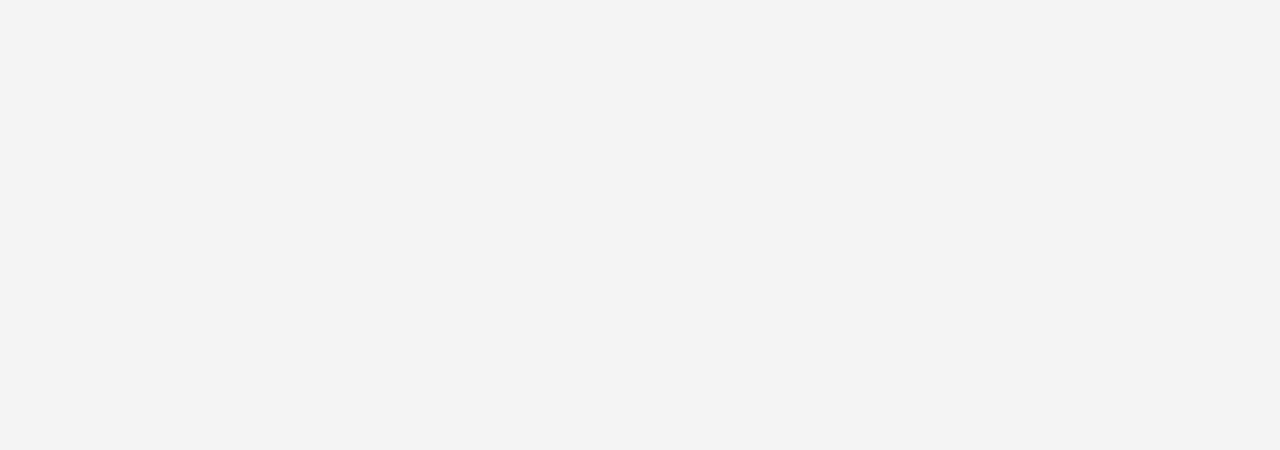
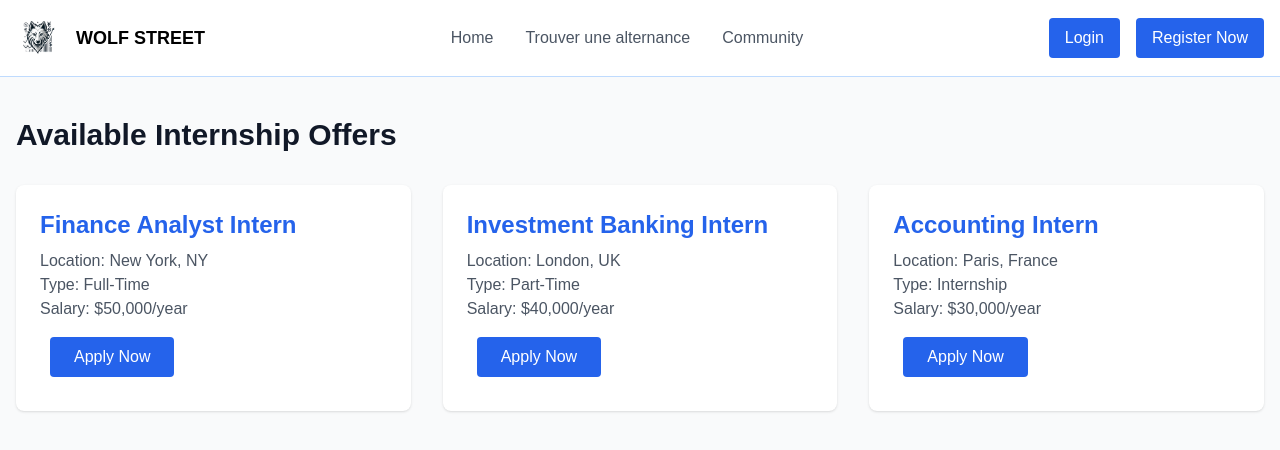
Before and after one commit to hichem-bouzourine/Tinder-Recruitment, a React (Vite) app in the folder frontend/: page /offers in a window 1280 px wide. Before the commit this address had no page. Shown: the top 450 px of the page. Built offline with nearby package versions, Linux system fonts and the light colour scheme.

Commit message:
page d'offre sans DB

```diff
--- a/frontend/src/App.jsx
+++ b/frontend/src/App.jsx
@@ -2,7 +2,7 @@
 import { BrowserRouter, Routes, Route } from 'react-router-dom';
 import Home from './pages/Home';
 import Dashboard from './pages/Dashboard';
-// import Offers from './pages/Offers';
+import Offers from './pages/Offers';
 import Login from './pages/Login';
 import Register from './pages/Register';
 // import NotFound from './components/Not-found';
@@ -13,7 +13,7 @@ function App() {
       <Routes>
         <Route path="/" element={<Home />} />
         <Route path="/dashboard" element={<Dashboard />} />
-        {/* <Route path="/offers" element={<Offers />} /> */}
+        <Route path="/offers" element={<Offers />} />
         <Route path="/login" element={<Login />} />
         <Route path="/register" element={<Register />} />
         {/* <Route path="*" element={<NotFound />} /> */}
--- a/frontend/src/pages/Offers.jsx
+++ b/frontend/src/pages/Offers.jsx
@@ -0,0 +1,37 @@
+// src/pages/Offers.jsx
+import React from 'react';
+import Navbar from '../components/Navbar';
+
+function Offers() {
+    // 假设有一些职位数据，后续可以从 API 获取
+    const offers = [
+        { id: 1, title: "Finance Analyst Intern", location: "New York, NY", type: "Full-Time", salary: "$50,000/year" },
+        { id: 2, title: "Investment Banking Intern", location: "London, UK", type: "Part-Time", salary: "$40,000/year" },
+        { id: 3, title: "Accounting Intern", location: "Paris, France", type: "Internship", salary: "$30,000/year" },
+    ];
+
+    return (
+        <div className="bg-gray-50 min-h-screen">
+            <Navbar />
+            <div className="container mx-auto px-4 py-10">
+                <h1 className="text-3xl font-bold text-gray-900 mb-8">Available Internship Offers</h1>
+
+                <div className="grid gap-8 md:grid-cols-2 lg:grid-cols-3">
+                    {offers.map((offer) => (
+                        <div key={offer.id} className="bg-white p-6 rounded-lg shadow hover:shadow-lg transition duration-300">
+                            <h2 className="text-2xl font-bold text-blue-600">{offer.title}</h2>
+                            <p className="text-gray-600 mt-2">Location: {offer.location}</p>
+                            <p className="text-gray-600">Type: {offer.type}</p>
+                            <p className="text-gray-600">Salary: {offer.salary}</p>
+                            <button className="mt-4 inline-block bg-blue-600 text-white px-6 py-2 rounded hover:bg-blue-700">
+                                Apply Now
+                            </button>
+                        </div>
+                    ))}
+                </div>
+            </div>
+        </div>
+    );
+}
+
+export default Offers;
```
Also changed, not shown: 1 other file (tests, documents, lock files or other folders).
